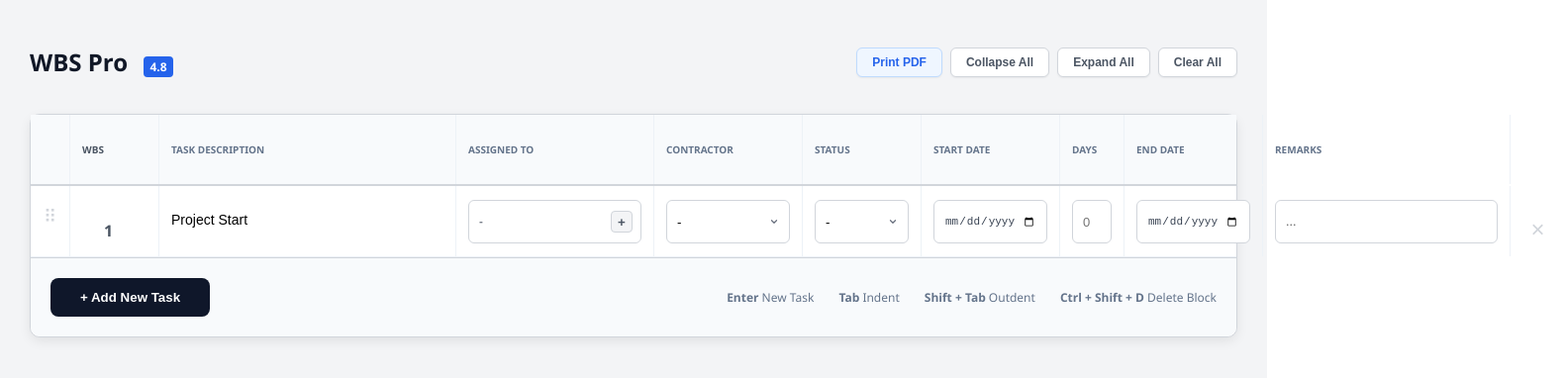
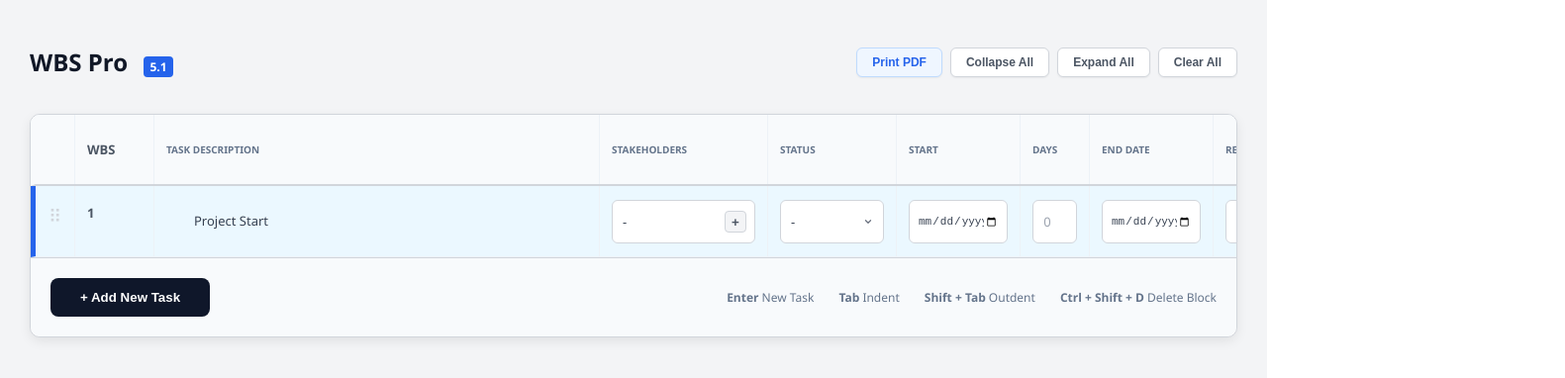
Before and after one commit to jayeshk9/wbs-pro-tool, a React (Create React App) app: page / in a window 1280 px wide. Shown: the top 382 px of the page at 99% size, 1581 px wide, since content can reach past the window. Built offline with nearby package versions, Linux system fonts and the light colour scheme.

Commit message:
ui changes

```diff
--- a/src/App.css
+++ b/src/App.css
@@ -7,9 +7,14 @@
   --row-height: 72px;
   --input-offset: 14px;
   --grid-line: #edf2f7;
+  /* Standardized Text Properties */
+  --font-main: 'Segoe UI', Roboto, Helvetica, Arial, sans-serif;
+  --text-size: 13px;
+  --text-color: #374151;
+  --placeholder-color: #9ca3af;
 }
 
-.App { padding: 30px; background: #f3f4f6; min-height: 100vh; font-family: 'Segoe UI', Roboto, sans-serif; }
+.App { padding: 30px; background: #f3f4f6; min-height: 100vh; font-family: var(--font-main); }
 
 .header { max-width: 1750px; margin: 0 auto 20px; }
 .header-top { display: flex; justify-content: space-between; align-items: center; }
@@ -26,14 +31,12 @@
 .secondary-btn:hover { background: #f9fafb; color: #111827; border-color: #9ca3af; }
 
 .print-btn { background: #eff6ff; color: var(--primary); border-color: #bfdbfe; }
-.print-btn:hover { background: #dbeafe; border-color: #93c5fd; }
-
 .delete-all:hover { color: #ef4444; border-color: #fca5a5; background: #fff5f5; }
 
 .wbs-container {
   background: white; border-radius: 10px; border: 1px solid var(--border);
   max-width: 1750px; margin: 0 auto; box-shadow: 0 4px 12px rgba(0,0,0,0.08);
-  overflow: visible;
+  overflow: hidden; /* Prevents outer scrollbars */
 }
 
 .wbs-table { display: flex; flex-direction: column; width: 100%; }
@@ -42,12 +45,19 @@
   display: flex;
   align-items: stretch;
   border-bottom: 1px solid var(--grid-line);
-  background: white;
   min-height: var(--row-height);
   position: relative;
+  width: 100%;
 }
-.wbs-row:hover { background: #fafafa; }
+.wbs-row:hover { filter: brightness(0.98); }
 .z-top { z-index: 100 !important; }
+
+/* Level Backgrounds */
+.wbs-row.level-0 { background-color: #ebf8ff; border-left: 5px solid #2563eb; }
+.wbs-row.level-1 { background-color: #f8fafc; }
+.wbs-row.level-2 { background-color: #f1f5f9; }
+.wbs-row.level-3 { background-color: #e2e8f0; }
+.wbs-row.level-4, .level-5 { background-color: #cbd5e0; }
 
 .col {
   padding: 0 12px;
@@ -58,7 +68,7 @@
 }
 
 .header-row {
-  background: #f8fafc;
+  background: #f8fafc !important;
   font-size: 10px;
   font-weight: 700;
   color: #64748b;
@@ -66,30 +76,44 @@
   border-bottom: 2px solid var(--border);
   height: 52px;
   align-items: stretch;
+  border-left: 5px solid transparent;
 }
 
-.header-row .col {
-    align-items: center;
-    padding-top: 0;
-    height: 100%;
-}
+.header-row .col { align-items: center; padding-top: 0; height: 100%; }
 
+/* Optimized Column Widths to fit standard screens */
 .drag-handle-placeholder, .drag-handle { width: 40px; justify-content: center; }
 .drag-handle { padding-top: 18px; color: #d1d5db; font-size: 18px; cursor: grab; }
 
-.num-col { width: 90px; font-weight: 800; color: #4b5563; padding-top: 18px; display: flex; align-items: center; }
-.task-col { width: 300px; }
-.assigned-col { width: 200px; }
-.contractor-col { width: 150px; }
-.status-col { width: 120px; }
-.date-col { width: 140px; }
-.day-col { width: 65px; }
-.remarks-col { flex: 1; min-width: 250px; }
-.action-col { width: 55px; justify-content: center; border-right: none; align-items: center; padding-top: 0; flex-shrink: 0; }
+.num-col { width: 80px; font-weight: 800; color: #4b5563; padding-top: 18px; justify-content: flex-start; font-size: 13px; padding-left: 12px; }
+.task-col { width: 450px; }
+.assigned-col { width: 170px; } /* Reduced width */
+.status-col { width: 130px; }
+.date-col { width: 125px; }
+.day-col { width: 70px; } /* Slightly increased and optimized */
+.remarks-col { flex: 1; min-width: 250px; border-right: 1px solid var(--grid-line); }
+.action-col { width: 45px; justify-content: center; border-right: none; align-items: center; padding-top: 0; flex-shrink: 0; }
 
-.task-input-wrapper { width: 100%; padding-top: var(--input-offset); }
+/* Input Standardization */
+.task-input-field,
+.clean-input,
+.select-clean,
+.remarks-textarea,
+.names-display {
+  font-family: var(--font-main);
+  font-size: var(--text-size);
+  color: var(--text-color);
+}
+
+.task-input-field::placeholder,
+.remarks-textarea::placeholder,
+.day-input-field::placeholder {
+  color: var(--placeholder-color);
+}
+
+.task-input-wrapper { width: 100%; padding-top: var(--input-offset); display: flex; align-items: center; }
 .task-input-field {
-  width: 100%; border: none; padding: 12px 0; font-size: 14px; background: transparent; font-weight: 500;
+  flex: 1; border: none; padding: 12px 0; background: transparent; font-weight: 500;
 }
 .task-input-field:focus { outline: none; border-bottom: 2px solid var(--primary); }
 
@@ -98,8 +122,6 @@
   min-height: 44px;
   border: 1px solid var(--border);
   border-radius: 6px;
-  padding: 0;
-  font-size: 13px;
   background: white;
   display: flex;
   align-items: center;
@@ -109,66 +131,41 @@
 }
 
 .clean-input {
-  width: 100%;
-  border: none;
-  background: transparent;
-  font-size: 13px;
-  height: 100%;
-  padding: 0 10px;
-  outline: none;
+  width: 100%; border: none; background: transparent; height: 100%; padding: 0 8px; outline: none; text-align: left;
 }
 
-.clean-input::-webkit-outer-spin-button,
-.clean-input::-webkit-inner-spin-button {
-  -webkit-appearance: none;
-  margin: 0;
-}
-.clean-input[type=number] { -moz-appearance: textfield; }
+.day-input-field { text-align: center; padding: 0; }
 
-.date-input { font-family: monospace; font-size: 11px; color: #374151; }
+.date-input { font-family: monospace; font-size: 11px; }
 
 .remarks-textarea {
   width: 100%; border: 1px solid var(--border); border-radius: 6px;
-  padding: 11px 10px; font-size: 13px; font-family: inherit; line-height: 1.4;
-  resize: none; background: white;
-  min-height: 44px;
-  overflow: hidden;
-  margin-top: var(--input-offset);
-  margin-bottom: 12px;
+  padding: 11px 10px; line-height: 1.4; resize: none; background: white;
+  min-height: 44px; overflow: hidden; margin-top: var(--input-offset); margin-bottom: 12px;
 }
-.remarks-textarea:focus { outline: none; border-color: var(--primary); box-shadow: 0 0 0 2px rgba(37,99,235,0.1); }
 
 .collapse-toggle {
   background: none; border: none; cursor: pointer; font-size: 10px;
-  color: var(--primary); width: 18px; margin-right: 4px; padding: 0;
-  display: flex; align-items: center; justify-content: center;
+  width: 24px; height: 24px; display: flex; align-items: center; justify-content: center; flex-shrink: 0; margin-right: 4px;
 }
 .collapse-toggle.hidden { visibility: hidden; }
 
+/* Arrow Colors */
+.arrow-level-0 { color: #2563eb; }
+.arrow-level-1 { color: #d97706; }
+.arrow-level-2 { color: #059669; }
+.arrow-level-3 { color: #7c3aed; }
+.arrow-level-4, .arrow-level-5 { color: #db2777; }
+
 .popover-menu {
   position: absolute; top: calc(100% + 5px); right: 0; z-index: 1001; background: white;
-  border: 1px solid var(--border); border-radius: 8px; padding: 0;
-  box-shadow: 0 12px 24px rgba(0,0,0,0.15); width: 180px;
+  border: 1px solid var(--border); border-radius: 8px; box-shadow: 0 12px 24px rgba(0,0,0,0.15); width: 180px;
 }
 .menu-scroll { max-height: 220px; overflow-y: auto; padding: 8px; }
-.menu-item {
-  display: flex; align-items: center; gap: 10px; padding: 8px 10px;
-  font-size: 13px; cursor: pointer; border-radius: 4px; width: 100%;
-}
+.menu-item { display: flex; align-items: center; gap: 10px; padding: 8px 10px; cursor: pointer; border-radius: 4px; width: 100%; }
 .menu-item:hover { background: #f3f4f6; }
 
-.names-display {
-  flex: 1;
-  font-size: 12px;
-  color: #374151;
-  font-weight: 500;
-  line-height: 1.4;
-  white-space: normal;
-  padding: 8px 10px;
-  /* Expansion and Scrolling Logic */
-  max-height: 100px; /* Limits expansion so the row doesn't get too tall */
-  overflow-y: auto;  /* Adds the scrollbar only if names exceed max-height */
-}
+.names-display { flex: 1; font-weight: 500; padding: 8px 10px; max-height: 100px; overflow-y: auto; }
 .add-icon {
   background: #f3f4f6; border: 1px solid #d1d5db; border-radius: 4px; width: 22px; height: 22px;
   cursor: pointer; font-weight: bold; color: #4b5563; flex-shrink: 0; margin-right: 8px;
@@ -186,15 +183,7 @@
 .footer-bar { padding: 20px; display: flex; justify-content: space-between; align-items: center; background: #f8fafc; border-top: 1px solid var(--border); border-radius: 0 0 10px 10px; }
 .main-add-btn { background: #0f172a; color: white; border: none; padding: 12px 30px; border-radius: 8px; font-weight: 600; cursor: pointer; }
 
-.collapsed-parent { background: #f9fafb !important; border-left: 5px solid var(--primary); }
+.collapsed-parent { filter: brightness(0.95); border-left: 5px solid #2563eb !important; }
 
-.shortcuts {
-  display: flex;
-  gap: 25px; /* Adds significant space between the different shortcut groups */
-  font-size: 12px;
-  color: #64748b;
-}
-
-.shortcuts span {
-  white-space: nowrap; /* Prevents shortcuts from breaking into two lines */
-}
+.shortcuts { display: flex; gap: 25px; font-size: 12px; color: #64748b; }
+.shortcuts span { white-space: nowrap; }
--- a/src/App.js
+++ b/src/App.js
@@ -5,7 +5,6 @@ import autoTable from 'jspdf-autotable';
 import './App.css';
 
 const ASSIGNED_OPTIONS = ["Sunny", "Kamlesh", "Satyanarayan", "Pradeep", "Yogesh", "Naresh", "Lokesh", "Jay"];
-const CONTRACTOR_OPTIONS = ["Rahees", "Basheer", "Vedprakash", "Raju C.", "Sawerlal", "Mohan", "Shabir", "Lala"];
 const STATUS_OPTIONS = ["-", "to be started", "in progress", "completed", "stuck"];
 
 function App() {
@@ -14,7 +13,7 @@ function App() {
     return saved ? JSON.parse(saved) : [
       {
         id: 'initial-1', text: 'Project Start', level: 0, isCollapsed: false,
-        assignedTo: [], contractor: '', status: '-',
+        assignedTo: [], status: '-',
         startDate: '', days: '', endDate: '', remarks: ''
       }
     ];
@@ -63,7 +62,6 @@ function App() {
         weekday: 'long', day: 'numeric', month: 'long', year: 'numeric'
     });
 
-    // Replicating Reference Header Style [cite: 1, 2, 3, 4]
     doc.setFontSize(16);
     doc.text("WBS-Project Report", 14, 15);
     doc.setFontSize(10);
@@ -77,7 +75,6 @@ function App() {
         wbsNum,
         indent + task.text,
         task.assignedTo.join(', ') || '-',
-        task.contractor || '-',
         task.status,
         task.endDate || '-',
         task.remarks || '-'
@@ -86,19 +83,18 @@ function App() {
 
     autoTable(doc, {
       startY: 35,
-      head: [['WBS', 'Task', 'Stakeholders', 'Owner', 'Status', 'Due', 'Notes']],
+      head: [['WBS', 'Task', 'Stakeholders', 'Status', 'Due', 'Notes']],
       body: tableData,
       theme: 'grid',
       headStyles: { fillGray: [240, 240, 240], textColor: [50, 50, 50], fontStyle: 'bold', fontSize: 9 },
       styles: { fontSize: 8, cellPadding: 3, valign: 'middle' },
       columnStyles: {
-        0: { cellWidth: 18 }, // WBS
-        1: { cellWidth: 70 }, // Task
-        2: { cellWidth: 40 }, // Stakeholders
-        3: { cellWidth: 30 }, // Owner
-        4: { cellWidth: 25 }, // Status
-        5: { cellWidth: 25 }, // Due
-        6: { cellWidth: 'auto' } // Notes
+        0: { cellWidth: 18 },
+        1: { cellWidth: 80 },
+        2: { cellWidth: 50 },
+        3: { cellWidth: 25 },
+        4: { cellWidth: 25 },
+        5: { cellWidth: 'auto' }
       }
     });
 
@@ -133,7 +129,7 @@ function App() {
 
     newTasks.splice(insertAt, 0, {
       id: newId, text: '', level: levelToUse, isCollapsed: false,
-      assignedTo: [], contractor: '', status: '-', startDate: '', days: '', endDate: '', remarks: ''
+      assignedTo: [], status: '-', startDate: '', days: '', endDate: '', remarks: ''
     });
     setTasks(newTasks);
     setFocusId(newId);
@@ -205,7 +201,7 @@ function App() {
     <div className="App">
       <header className="header">
         <div className="header-top">
-          <h1>WBS Pro <small>4.8</small></h1>
+          <h1>WBS Pro <small>5.1</small></h1>
           <div className="bulk-actions">
             <button className="secondary-btn print-btn" onClick={exportToPDF}>Print PDF</button>
             <button className="secondary-btn" onClick={() => setTasks(tasks.map(t => ({...t, isCollapsed: true})))}>Collapse All</button>
@@ -231,10 +227,9 @@ function App() {
               <div className="col drag-handle-placeholder"></div>
               <div className="col num-col">WBS</div>
               <div className="col task-col">TASK DESCRIPTION</div>
-              <div className="col assigned-col">ASSIGNED TO</div>
-              <div className="col contractor-col">CONTRACTOR</div>
+              <div className="col assigned-col">STAKEHOLDERS</div>
               <div className="col status-col">STATUS</div>
-              <div className="col date-col">START DATE</div>
+              <div className="col date-col">START</div>
               <div className="col day-col">DAYS</div>
               <div className="col date-col">END DATE</div>
               <div className="col remarks-col">REMARKS</div>
@@ -257,18 +252,18 @@ function App() {
                     return (
                       <Draggable key={task.id} draggableId={task.id} index={index}>
                         {(provided) => (
-                          <div ref={provided.innerRef} {...provided.draggableProps} onKeyDown={(e) => handleKeyDown(e, index)} className={`wbs-row ${task.isCollapsed ? 'collapsed-parent' : ''} ${isMenuOpen ? 'z-top' : ''}`}>
+                          <div ref={provided.innerRef} {...provided.draggableProps} onKeyDown={(e) => handleKeyDown(e, index)} className={`wbs-row level-${task.level} ${task.isCollapsed ? 'collapsed-parent' : ''} ${isMenuOpen ? 'z-top' : ''}`}>
                             <div {...provided.dragHandleProps} className="col drag-handle">⠿</div>
 
                             <div className="col num-col">
-                              <button className={`collapse-toggle ${hasChildren ? '' : 'hidden'}`} onClick={() => toggleSelection(task.id, 'isCollapsed', !task.isCollapsed)}>
-                                {task.isCollapsed ? '▶' : '▼'}
-                              </button>
                               {generateWBSString(index)}
                             </div>
 
                             <div className="col task-col">
                               <div className="task-input-wrapper" style={{ paddingLeft: `${task.level * 24}px` }}>
+                                <button className={`collapse-toggle arrow-level-${task.level} ${hasChildren ? '' : 'hidden'}`} onClick={() => toggleSelection(task.id, 'isCollapsed', !task.isCollapsed)}>
+                                  {task.isCollapsed ? '▶' : '▼'}
+                                </button>
                                 <input type="text" autoFocus={task.id === focusId} value={task.text} onFocus={() => setFocusId(task.id)} onKeyDown={(e) => handleKeyDown(e, index)} onChange={(e) => toggleSelection(task.id, 'text', e.target.value)} className="task-input-field" placeholder="Task name..." />
                               </div>
                             </div>
@@ -291,15 +286,6 @@ function App() {
                               </div>
                             </div>
 
-                            <div className="col contractor-col">
-                              <div className="cell-input">
-                                <select value={task.contractor} onKeyDown={(e) => handleKeyDown(e, index)} onChange={(e) => toggleSelection(task.id, 'contractor', e.target.value)} className="select-clean">
-                                  <option value="">-</option>
-                                  {CONTRACTOR_OPTIONS.map(c => <option key={c} value={c}>{c}</option>)}
-                                </select>
-                              </div>
-                            </div>
-
                             <div className="col status-col">
                               <div className="cell-input">
                                 <select value={task.status} onKeyDown={(e) => handleKeyDown(e, index)} onChange={(e) => toggleSelection(task.id, 'status', e.target.value)} className={`select-clean status-${task.status.replace(/\s+/g, '-')}`}>
@@ -316,7 +302,7 @@ function App() {
 
                             <div className="col day-col">
                               <div className="cell-input">
-                                <input type="number" value={task.days} onKeyDown={(e) => handleKeyDown(e, index)} onChange={(e) => setTasks(tasks.map(t => t.id === task.id ? updateDates(t, 'days', e.target.value) : t))} className="clean-input center-text" placeholder="0" />
+                                <input type="number" value={task.days} onKeyDown={(e) => handleKeyDown(e, index)} onChange={(e) => setTasks(tasks.map(t => t.id === task.id ? updateDates(t, 'days', e.target.value) : t))} className="clean-input center-text day-input-field" placeholder="0" />
                               </div>
                             </div>
 
@@ -332,7 +318,7 @@ function App() {
                                 onKeyDown={(e) => handleKeyDown(e, index)}
                                 onInput={(e) => handleRemarksInput(e, task.id)}
                                 className="remarks-textarea"
-                                placeholder="..."
+                                placeholder="Notes..."
                                 rows="1"
                                />
                             </div>
```
